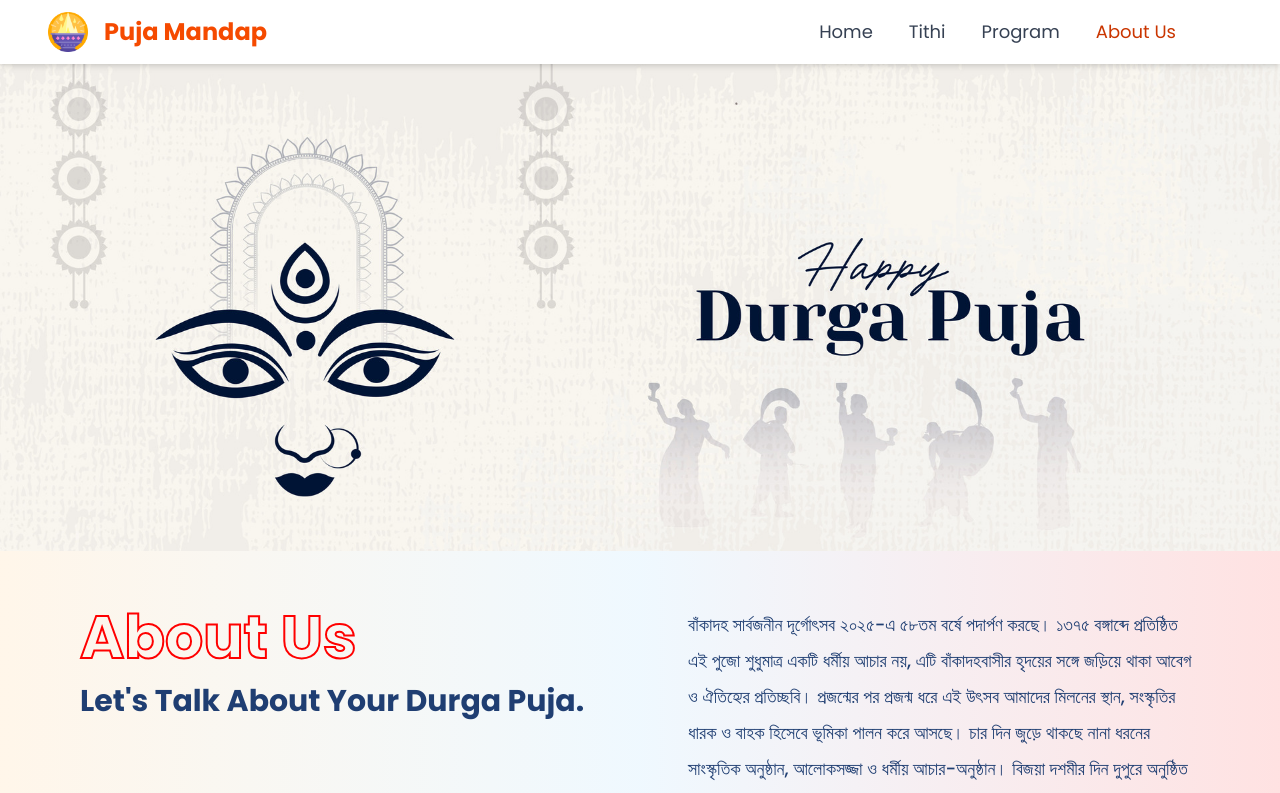
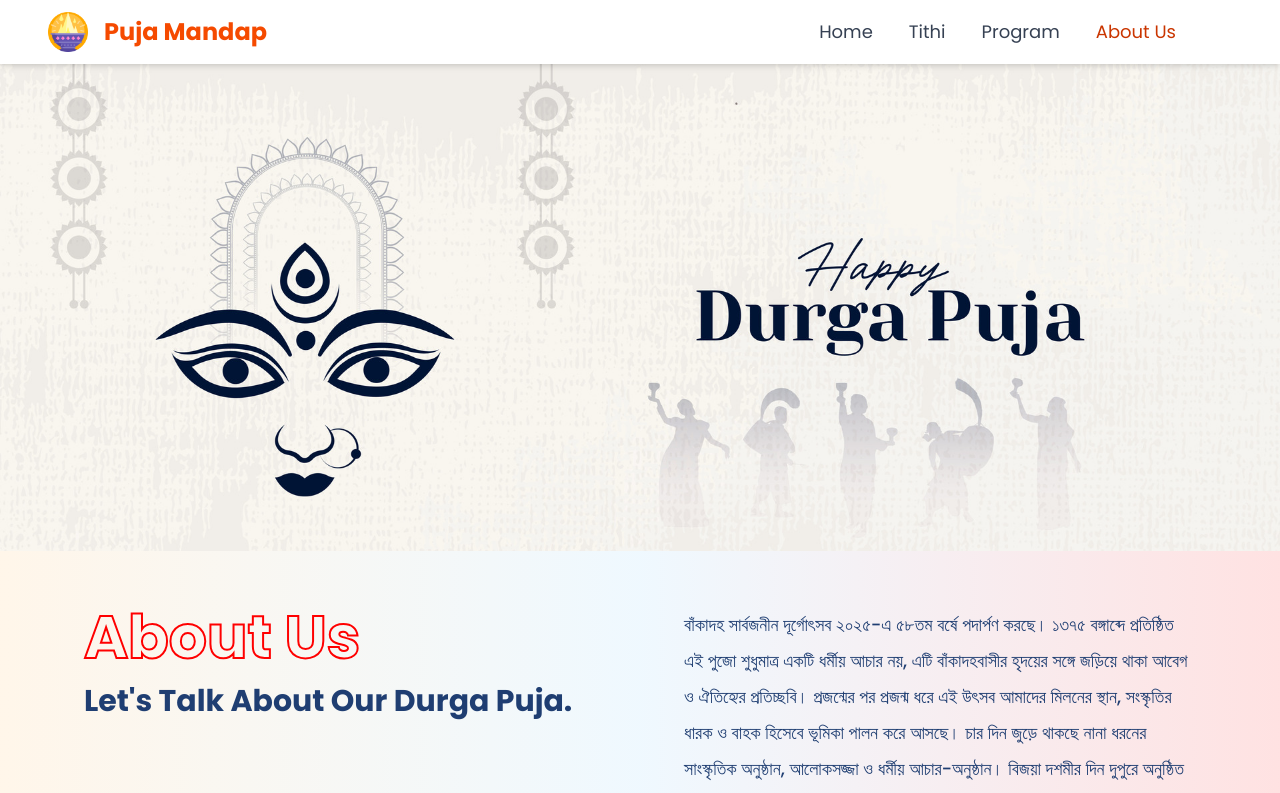
Before and after one commit to Arijitkhan99git/durga-mandap, a React (Vite) app: page /about in a window 1280 px wide. Shown: the top 793 px of the page. Built offline with nearby package versions, Linux system fonts and the light colour scheme.

Commit message:
Upte on About us page

```diff
--- a/src/components/about/AboutUs.jsx
+++ b/src/components/about/AboutUs.jsx
@@ -19,7 +19,7 @@ function AboutUs() {
           {/* left side */}
           <div className='space-y-2 md:space-y-4 '>
             <h1 className='text-4xl md:text-6xl poppins-bold  text-stroke '>About Us</h1>
-            <p className='font-extrabold text-3xl '>Let's Talk About Your Durga Puja.</p>
+            <p className='font-extrabold text-3xl '>Let's Talk About Our Durga Puja.</p>
           </div>
 
           {/* right side */}
```
